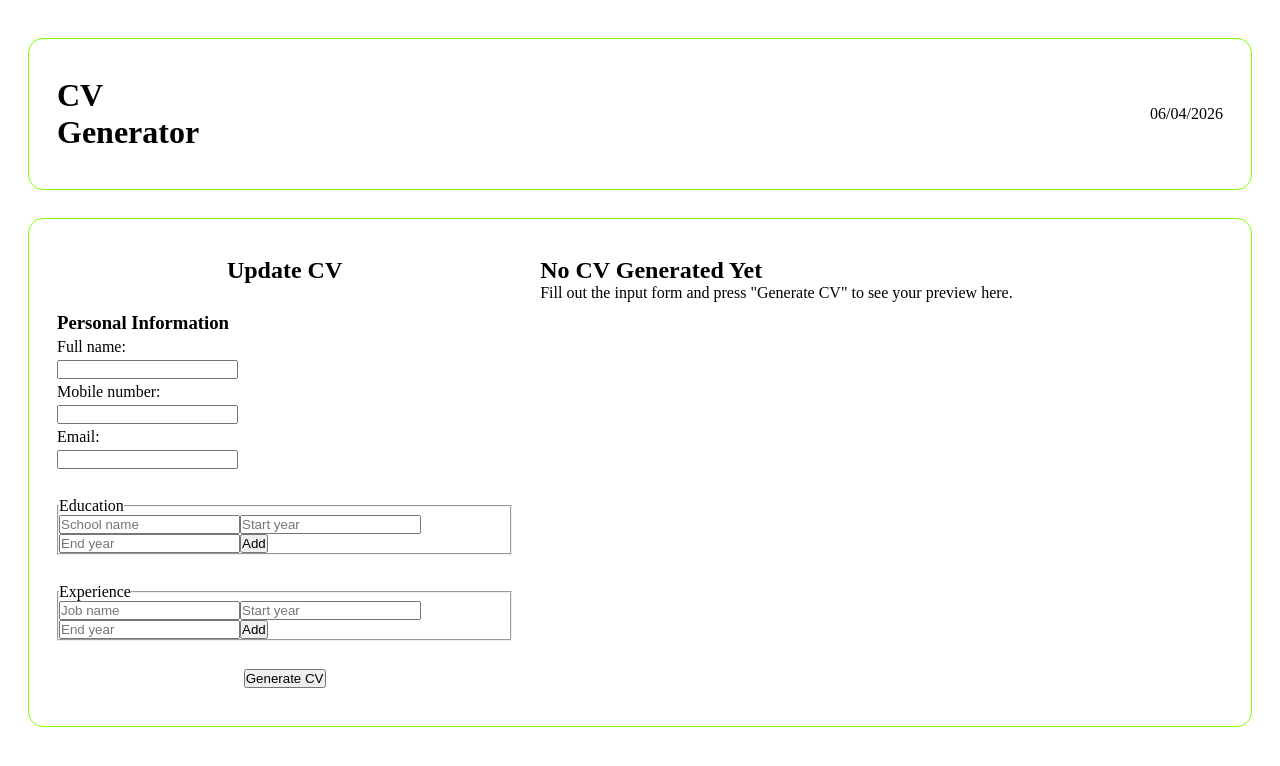
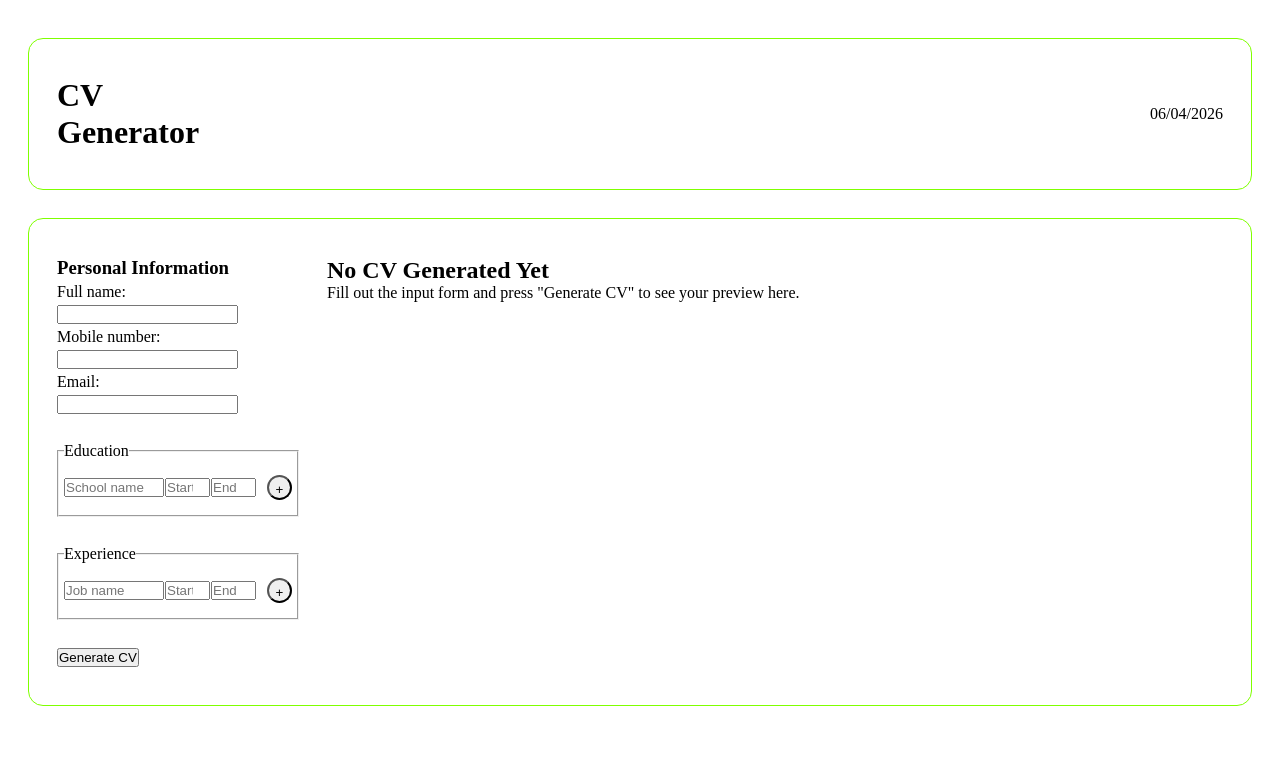
Before and after one commit to NomadicHippiee/cv-generator, a React (Vite) app: page / in a window 1280 px wide. Shown: the top 766 px of the page. Built offline with nearby package versions, Linux system fonts and the light colour scheme.

Commit message:
Fix layout InputForm component

```diff
--- a/src/components/InputForm.jsx
+++ b/src/components/InputForm.jsx
@@ -3,7 +3,7 @@ import { useState } from "react";
 export default function InputForm({ setCVData, onSubmit, initialData }) {
   const [personalInfo, setPersonalInfo] = useState({
     name: initialData.name || "",
-    phone: initialData.phone ||  "",
+    phone: initialData.phone || "",
     email: initialData.email || "",
   });
 
@@ -93,7 +93,6 @@ export default function InputForm({ setCVData, onSubmit, initialData }) {
 
   return (
     <form>
-      <h2>Update CV</h2>
       <div className="personalInfo">
         <h3>Personal Information</h3>
         <label htmlFor="fullName">Full name:</label>
@@ -136,8 +135,9 @@ export default function InputForm({ setCVData, onSubmit, initialData }) {
             </li>
           ))}
         </ul>
-        <div>
+        <div className="addInput">
           <input
+            className="addSchool"
             type="text"
             name="school"
             placeholder="School name"
@@ -147,9 +147,10 @@ export default function InputForm({ setCVData, onSubmit, initialData }) {
             }
           />
           <input
+            className="addYear"
             type="number"
             name="startYear"
-            placeholder="Start year"
+            placeholder="Start"
             value={educationInput.startYear}
             onChange={(e) =>
               setEducationInput({
@@ -159,16 +160,17 @@ export default function InputForm({ setCVData, onSubmit, initialData }) {
             }
           />
           <input
+            className="addYear"
             type="number"
             name="endYear"
-            placeholder="End year"
+            placeholder="End"
             value={educationInput.endYear}
             onChange={(e) =>
               setEducationInput({ ...educationInput, endYear: e.target.value })
             }
           />
-          <button type="button" onClick={addEducation}>
-            Add
+          <button className="addBtn" type="button" onClick={addEducation}>
+            +
           </button>
         </div>
       </fieldset>
@@ -186,8 +188,9 @@ export default function InputForm({ setCVData, onSubmit, initialData }) {
           ))}
         </ul>
 
-        <div>
+        <div className="addInput">
           <input
+          className="addJob"
             type="text"
             name="job"
             placeholder="Job name"
@@ -197,9 +200,10 @@ export default function InputForm({ setCVData, onSubmit, initialData }) {
             }
           />
           <input
+          className="addYear"
             type="number"
             name="startYear"
-            placeholder="Start year"
+            placeholder="Start"
             value={experienceInput.startYear}
             onChange={(e) =>
               setExperienceInput({
@@ -209,9 +213,10 @@ export default function InputForm({ setCVData, onSubmit, initialData }) {
             }
           />
           <input
+          className="addYear"
             type="number"
             name="endYear"
-            placeholder="End year"
+            placeholder="End"
             value={experienceInput.endYear}
             onChange={(e) =>
               setExperienceInput({
@@ -220,8 +225,8 @@ export default function InputForm({ setCVData, onSubmit, initialData }) {
               })
             }
           />
-          <button type="button" onClick={addExperience}>
-            Add
+          <button className="addBtn" type="button" onClick={addExperience}>
+            +
           </button>
         </div>
       </fieldset>
--- a/src/styles/App.css
+++ b/src/styles/App.css
@@ -35,15 +35,48 @@ form {
     display: flex;
     flex-direction: column;
     gap: 28px;
+    align-items: flex-start;
+    max-width: 262px;
+
+}
+fieldset {
+    padding: 15px 5px;
+}
+
+.addInput {
+    display: flex;
+    gap: 1px;
     align-items: center;
 
 }
+
+.addSchool, .addJob {
+    width: 100px;
+}
+
+.addYear {
+    width: 45px;
+}
+
+.addBtn {
+    border-radius: 50px;
+    width: 25px;
+    height: 25px;
+    line-height: 25px;
+    text-align: center;
+    margin-left: 10px;
+
+}
+
+.addBtn:hover {
+    font-size: 1.5rem;
+}
+
 
 .personalInfo {
     display: flex;
     flex-direction: column;
     gap: 4px;
-    margin-right: auto;
 }
 
 @media (min-width: 801px) {
@@ -52,11 +85,8 @@ form {
         gap: 28px;
     }
 
-    form {
-        flex: 2;
-    }
 
     .cv-preview-container {
-        flex: 3;
+        flex: auto;
     }
 }
```
